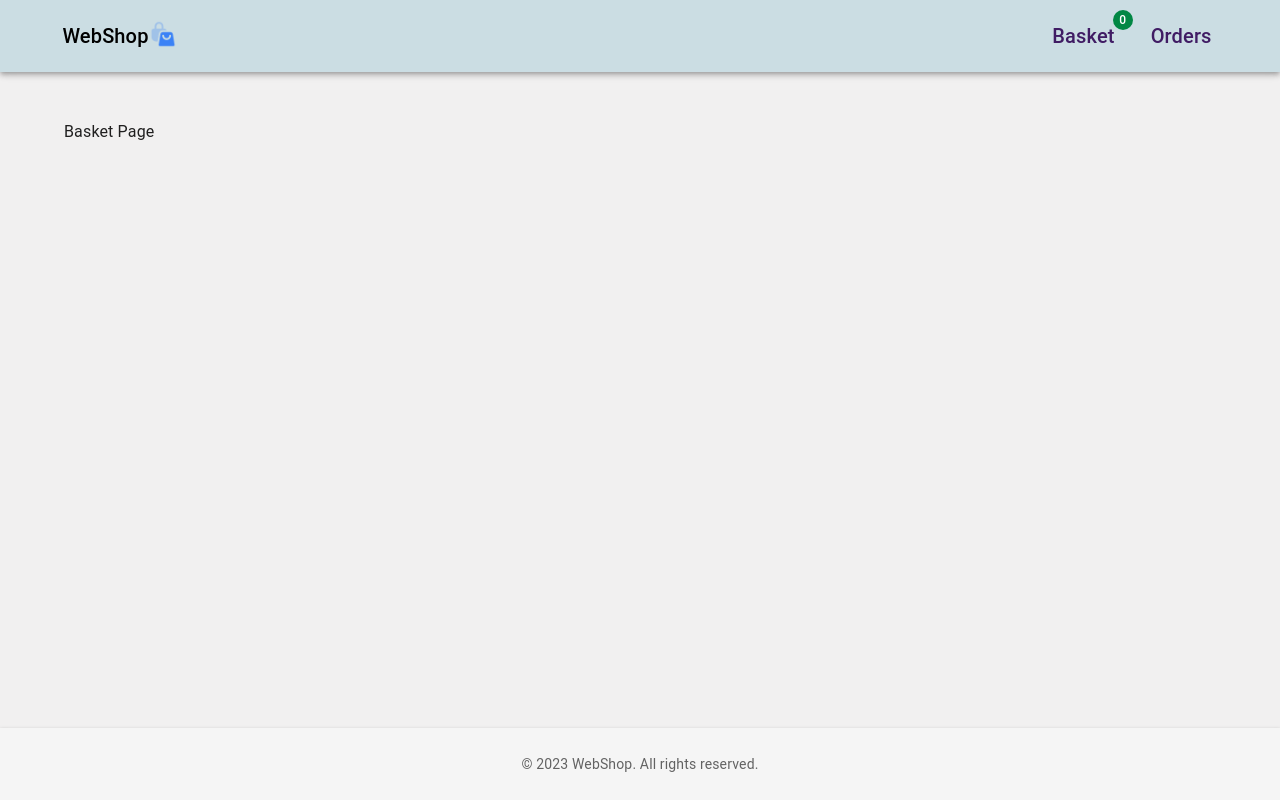
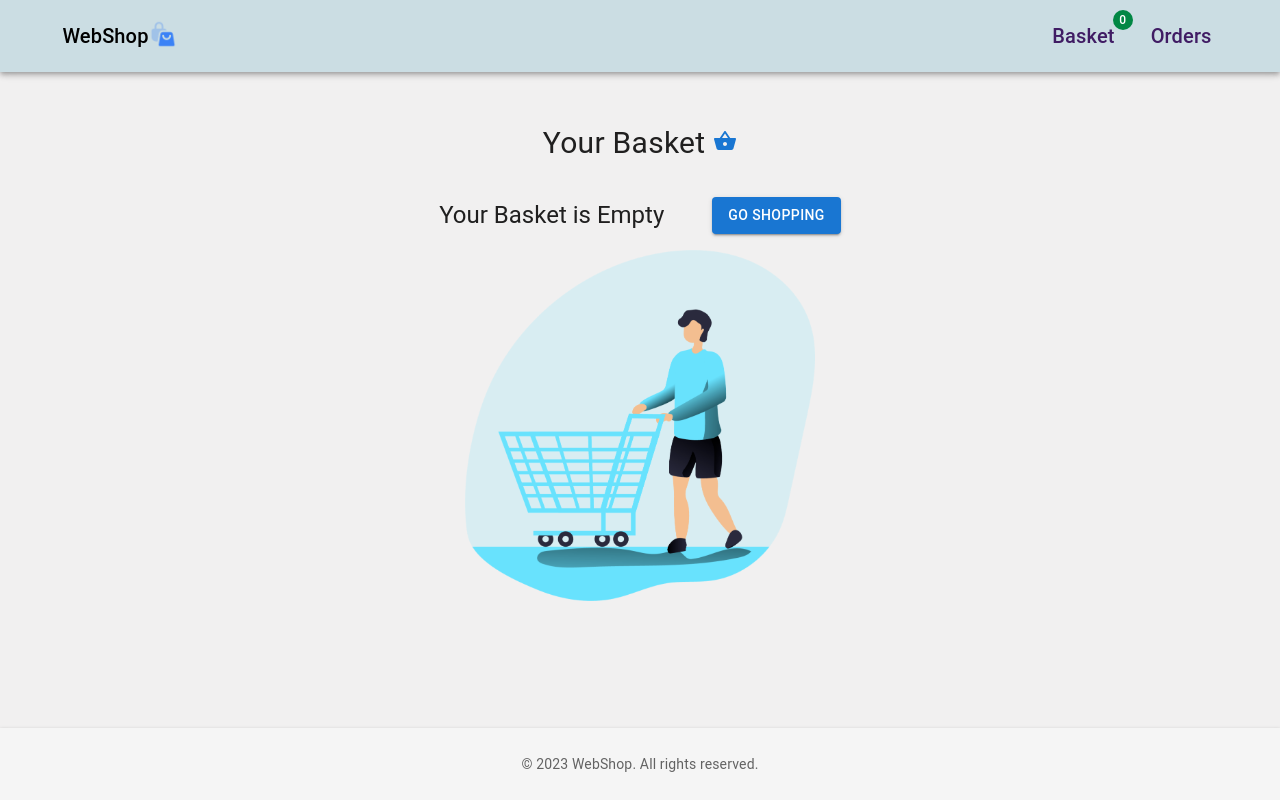
Before and after one commit to Yuliteg/web-shop-demo, a React (Create React App) app: page /basket in a window 1280 px wide. Built offline with nearby package versions, Linux system fonts and the light colour scheme.

Commit message:
feat: Create Basket and Orders view

```diff
--- /dev/null
+++ b/src/components/BasketTable.js
@@ -0,0 +1,59 @@
+import {
+  Table,
+  TableBody,
+  TableCell,
+  TableContainer,
+  TableHead,
+  TableRow,
+  Paper,
+  IconButton,
+  Button,
+} from "@mui/material";
+
+const BasketTable = ({ basketData }) => {
+  return (
+    <div
+      style={{
+        display: "flex",
+        alignItems: "center",
+        flexDirection: "column",
+        gap: "1rem",
+      }}
+    >
+      <TableContainer component={Paper} sx={{ maxWidth: "850px" }}>
+        <Table>
+          <TableHead>
+            <TableRow>
+              <TableCell sx={{ fontWeight: "bold" }}>Product Name</TableCell>
+              <TableCell sx={{ fontWeight: "bold" }}>Price</TableCell>
+              <TableCell sx={{ fontWeight: "bold" }}>Quantity</TableCell>
+              <TableCell sx={{ fontWeight: "bold" }}>Subtotal</TableCell>
+            </TableRow>
+          </TableHead>
+          <TableBody>
+            {basketData.map((item) => (
+              <TableRow key={item.id}>
+                <TableCell>{item.name}</TableCell>
+                <TableCell>${item.amount.toFixed(2)}</TableCell>
+                <TableCell align="center">
+                  <div style={{ display: "flex", alignItems: "center" }}>
+                    <IconButton>-</IconButton>
+                    {item.quantity}
+                    <IconButton style={{ marginTop: "1px" }}>+</IconButton>
+                  </div>
+                </TableCell>
+                <TableCell>$Subtotal</TableCell>
+              </TableRow>
+            ))}
+          </TableBody>
+        </Table>
+      </TableContainer>
+      <p>Total Price: $Total</p>
+      <Button variant="contained" color="primary">
+        Checkout
+      </Button>
+    </div>
+  );
+};
+
+export default BasketTable;
--- /dev/null
+++ b/src/components/EmptyContent.js
@@ -0,0 +1,32 @@
+import React from "react";
+import { Link } from "react-router-dom";
+import { Box, Typography, Button } from "@mui/material";
+import ShoppingBasketIcon from "@mui/icons-material/ShoppingBasket";
+
+const EmptyContent = ({ title, message, buttonText, imgSrc }) => {
+  return (
+    <Box
+      display="flex"
+      alignItems="center"
+      justifyContent="center"
+      flexDirection="column"
+    >
+      <Typography fontSize="30px" textAlign="center">
+        {title} <ShoppingBasketIcon color="primary" />
+      </Typography>
+      <Box display="flex" alignItems="center" marginTop="2rem">
+        <Typography variant="h5">{message}</Typography>
+        <Button component={Link} to="/" variant="contained" sx={{ ml: "3rem" }}>
+          {buttonText}
+        </Button>
+      </Box>
+      <img
+        src={imgSrc}
+        alt="Icon"
+        style={{ marginTop: "1rem", maxWidth: "350px" }}
+      />
+    </Box>
+  );
+};
+
+export default EmptyContent;
--- a/src/pages/Basket.js
+++ b/src/pages/Basket.js
@@ -1,7 +1,30 @@
-import React from "react";
+import EmptyContent from "../components/EmptyContent";
+import emptyBasket from "../assets/shopping-cart.1021x1024.png";
+import BasketTable from "../components/BasketTable";
+import { Typography } from "@mui/material";
+import ShoppingBasketIcon from "@mui/icons-material/ShoppingBasket";
+
+const basketTest = null;
 
 const Basket = () => {
-  return <div>Basket Page</div>;
+  if (!basketTest || basketTest.length === 0)
+    return (
+      <EmptyContent
+        title="Your Basket"
+        message="Your Basket is Empty"
+        buttonText="Go Shopping"
+        imgSrc={emptyBasket}
+      />
+    );
+
+  return (
+    <>
+      <Typography fontSize="30px" textAlign="center" marginBottom="2rem">
+        Basket <ShoppingBasketIcon color="primary" />
+      </Typography>
+      <BasketTable basketData={basketTest} />
+    </>
+  );
 };
 
 export default Basket;
--- a/src/pages/Order.js
+++ b/src/pages/Order.js
@@ -1,11 +1,20 @@
-import React from 'react'
+import { Box } from "@mui/material";
+import emptyOrder from "../assets/empty.1024x801.png";
+import EmptyContent from "../components/EmptyContent";
+
+const orders = null;
 
 const Orders = () => {
-  return (
-    <div>
-      Orders Page
-    </div>
-  )
-}
+  if (!orders || !orders.length)
+    return (
+      <EmptyContent
+        title="Your Orders"
+        message="Your Orders is Empty"
+        buttonText="Go Shopping"
+        imgSrc={emptyOrder}
+      />
+    );
+  return <Box>Full Orders</Box>;
+};
 
-export default Orders
+export default Orders;
```
Also changed, not shown: src/assets/empty.1024x801.png (added), src/assets/shopping-cart.1021x1024.png (added).
